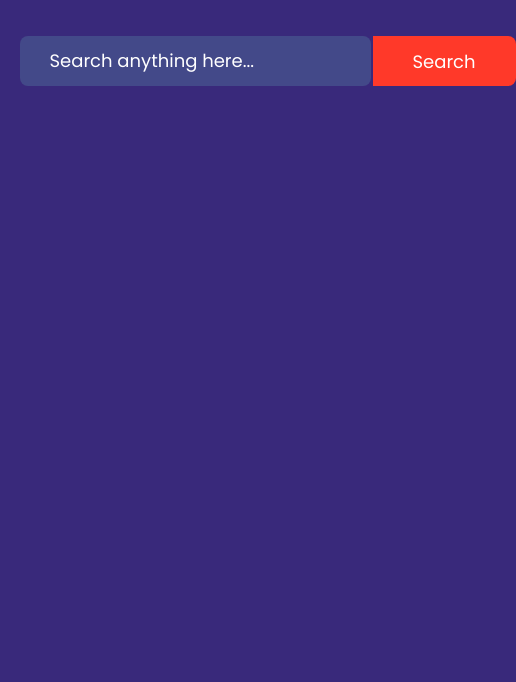
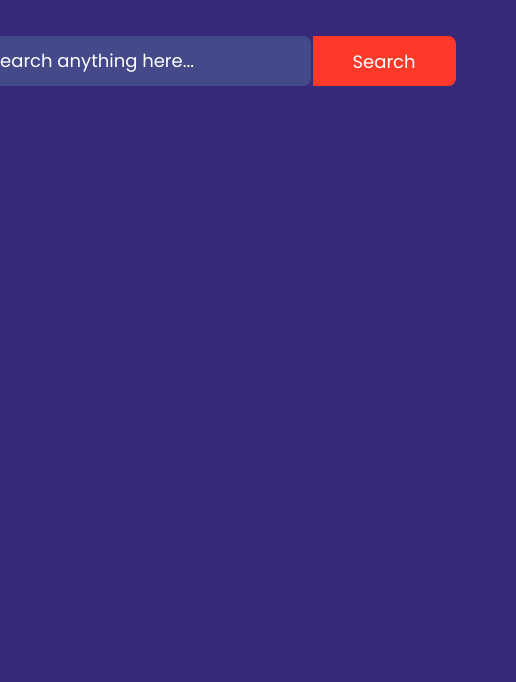
Before and after one commit to prabhakaranwebdeveloper/Image-Search-engine, a plain HTML site: page index.html in a window 390 px wide. Shown: the part 162-844 px from the top of the page, 516 px wide, since content can reach past the window. Drawn offline with Linux system fonts and the light colour scheme.

Commit message:
Update style.css

```diff
--- a/style.css
+++ b/style.css
@@ -80,8 +80,8 @@ form button{
      form {
         width: 90%;
         height: 50px;
-/*         position: relative;
-        right: 60px; */
+        position: relative;
+        right: 60px;
     }
      form input{
         font-size: 15px;
```
